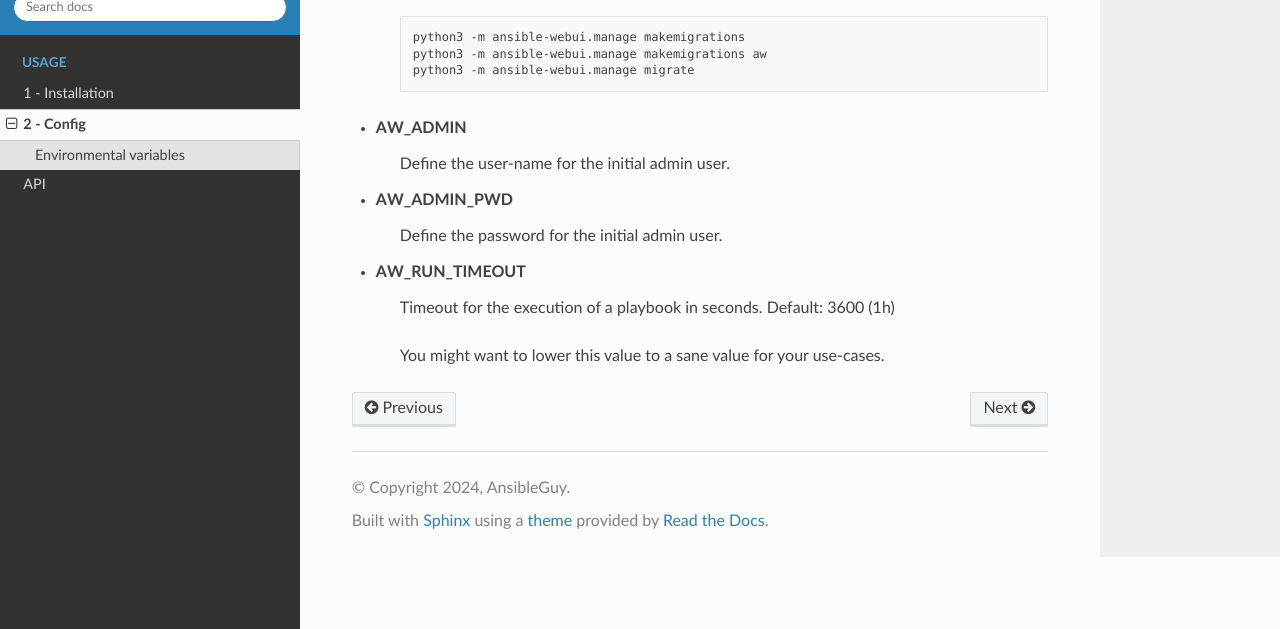
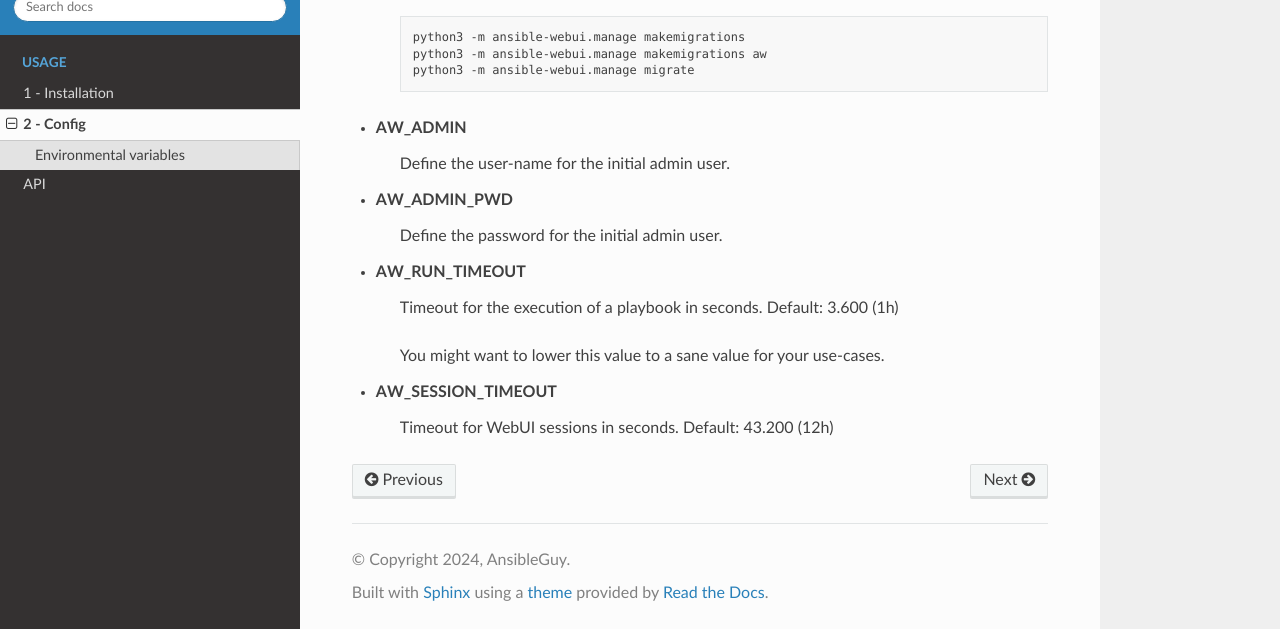
Before and after one commit to ansibleguy/webui, a Sphinx documentation site: the page built from docs/source/usage/2_config.rst, in a window 1280 px wide and 900 px high, scrolled down 1011 px, cut to the strip 271-900 px from the top of the window. Built offline with Sphinx 7.4.7 and the Read the Docs theme 2.0.0, drawn with Linux system fonts in a browser that asks for light colours.

```diff
--- a/docs/source/usage/2_config.rst
+++ b/docs/source/usage/2_config.rst
@@ -78,6 +78,10 @@ Environmental variables
 
 * **AW_RUN_TIMEOUT**
 
-   Timeout for the execution of a playbook in seconds. Default: 3600 (1h)
+   Timeout for the execution of a playbook in seconds. Default: 3.600 (1h)
 
    You might want to lower this value to a sane value for your use-cases.
+
+* **AW_SESSION_TIMEOUT**
+
+   Timeout for WebUI sessions in seconds. Default: 43.200 (12h)
```
Also changed, not shown: README.md (+1 -1 lines), 2 other files.
